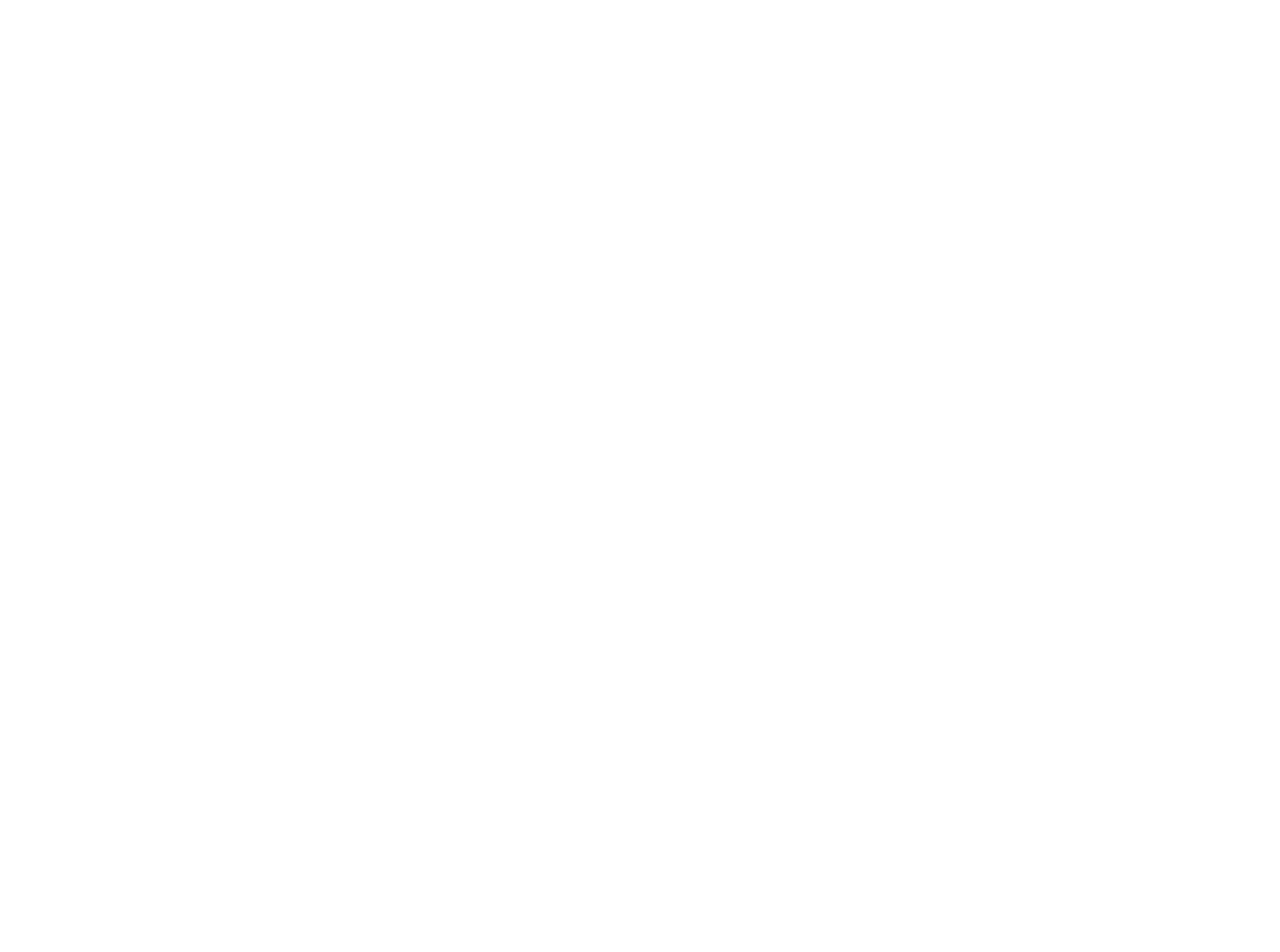
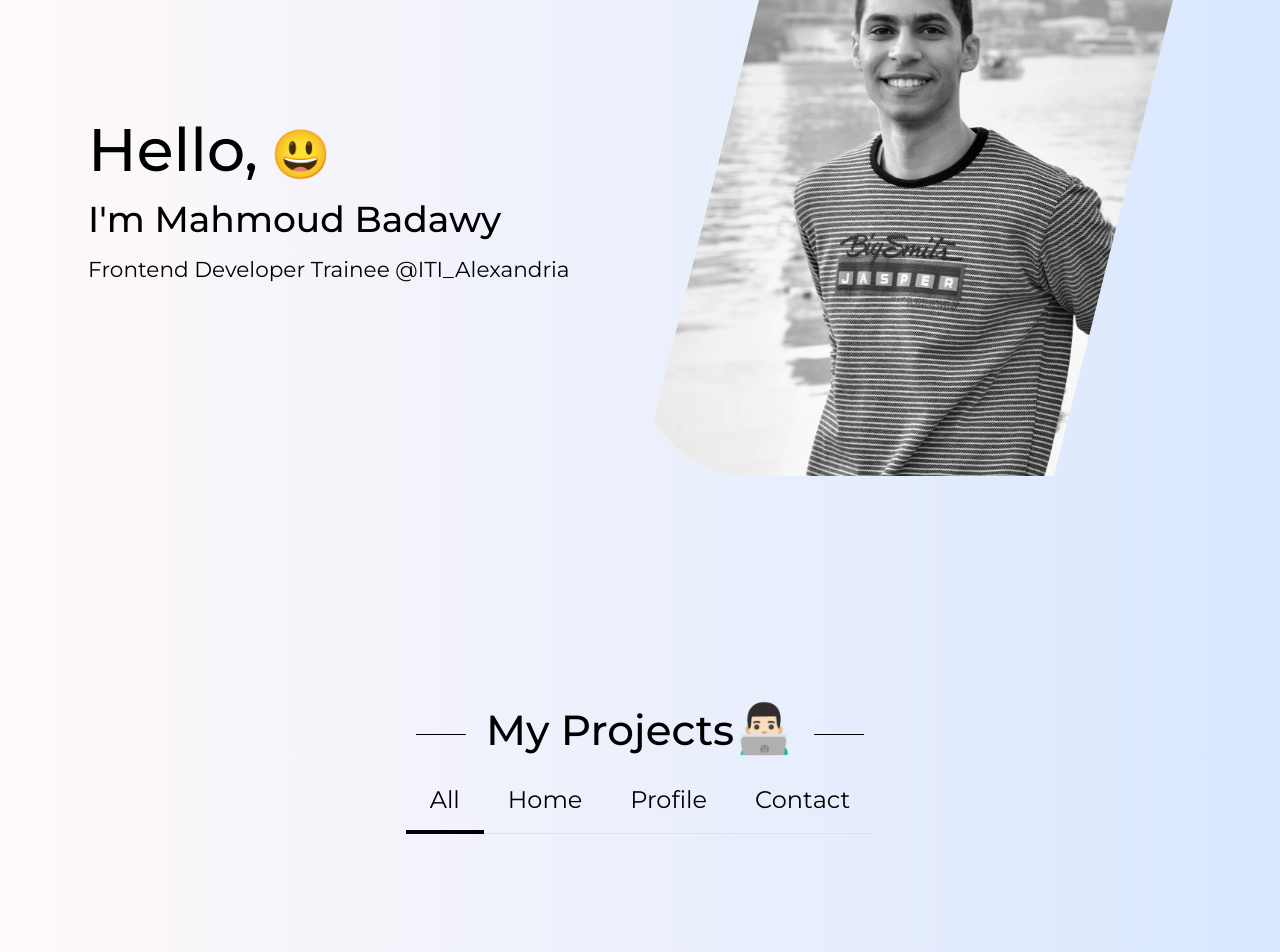
Before and after one commit to MahmoudBadawy4199/ReactPortofolio, a React (Create React App) app: page / in a window 1280 px wide. Shown: the part 260-1212 px from the top of the page. Before the commit the page ends 800 px from the top, so only its background shows below. Built offline with nearby package versions, Linux system fonts and the light colour scheme.

Commit message:
hero + project taps sections

```diff
--- a/src/pages/home/home.page.jsx
+++ b/src/pages/home/home.page.jsx
@@ -1,9 +1,44 @@
 import './home.page.scss'
+import personal_photo from "../../assets/images/personal_photo.jpg";
+import { Tabs, Tab } from 'react-bootstrap'
 function HomePage() {
     return (
-        <p className="text-center container">
-            Home page
-        </p>
+        <>
+            <section>
+                <div className="hero__wrapper container d-flex align-items-center">
+                    <div className="hero__wrapper__personal_info col-md-6">
+                        <h1>Hello,<span> &#128515; </span></h1>
+                        <h4>I'm Mahmoud Badawy</h4>
+                        <p>Frontend Developer Trainee @ITI_Alexandria</p>
+                    </div>
+                    <figure className='col-md-6 text-center' ><img src={personal_photo} alt="personal_photo" /></figure>
+                </div>
+            </section>
+            <section>
+                <div className="projects__wrapper container d-flex flex-column align-items-center justify-content-center">
+                    <div className="blabla d-flex justify-content-between align-items-center">
+                        <div className="line"></div>
+                        <h3>My Projects<span>&#128104;&#127995;&#8205;&#128187;</span></h3>
+                        <div className="line"></div>
+                    </div>
+
+                    <div className="taps">
+
+                        <Tabs defaultActiveKey="all"  id="uncontrolled-tab-example" className="d7k mb-3">
+                            <Tab eventKey="all" title="All">
+                            </Tab>
+                            <Tab eventKey="home" title="Home">
+                            </Tab>
+                            <Tab eventKey="profile" title="Profile">
+                            </Tab>
+                            <Tab eventKey="contact" title="Contact">
+                            </Tab>
+                        </Tabs>
+                    </div>
+
+                </div>
+            </section>
+        </>
     );
 }
 export default HomePage;
--- a/src/pages/home/home.page.scss
+++ b/src/pages/home/home.page.scss
@@ -1,7 +1,55 @@
+$color-main: #FFF9F9;
+$color-secondary: #d9e7ff;
 
-
-
-p{
+* {
     font-family: 'Montserrat';
     color: black;
 }
+
+span {
+    font-size: 2rem;
+}
+
+section {
+    padding: 100px 0;
+    background: linear-gradient(90deg, $color-main 0%, $color-secondary 100%);
+}
+
+.hero__wrapper {
+
+    p {
+        font-size: 0.9rem;
+    }
+
+
+    figure {
+        img {
+            width: 100%;
+            aspect-ratio: 1/1;
+            object-fit: cover;
+            object-position: 0% 20%;
+            clip-path: polygon(25% 0%, 100% 0%, 75% 100%, 0% 100%);
+            border-radius: 20%;
+        }
+    }
+}
+.line {
+    width: 50px;
+    height: 1px;
+    margin: 0 20px;
+    background-color: black;
+    display: inline;
+}
+
+
+.nav-tabs .nav-link {
+    background-color: transparent !important;
+    color: black !important;
+    border-top: none !important;
+    border-left: none !important;
+    border-right: none !important;
+  }
+
+  .nav-tabs .nav-link.active {
+    border-bottom: solid 4px black !important;
+  }
```
Also changed, not shown: src/assets/images/personal_photo.jpg (added).
